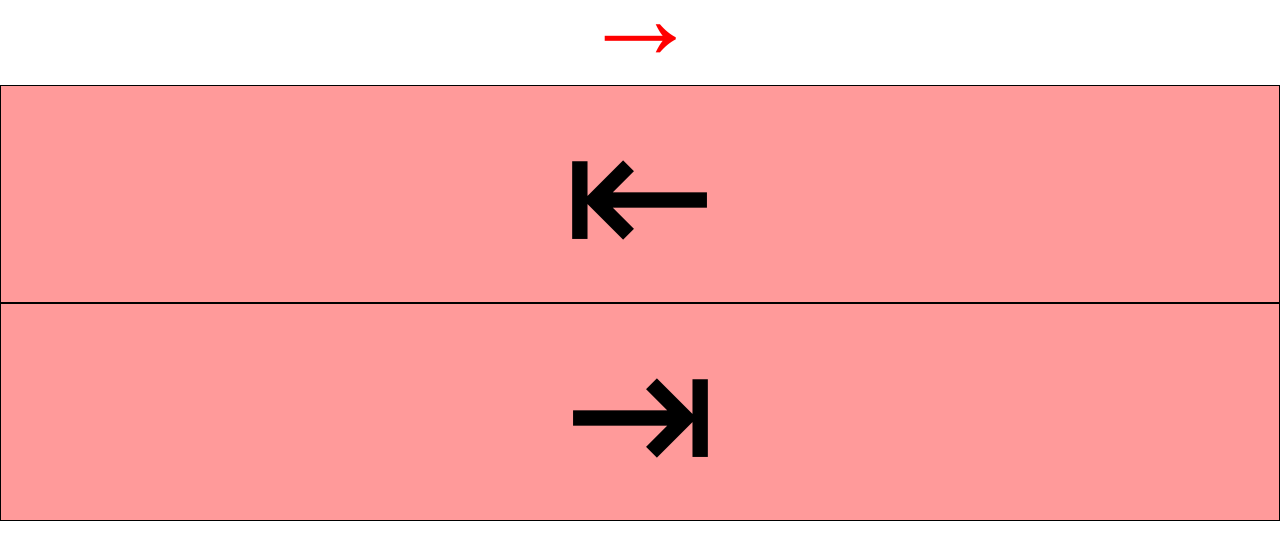
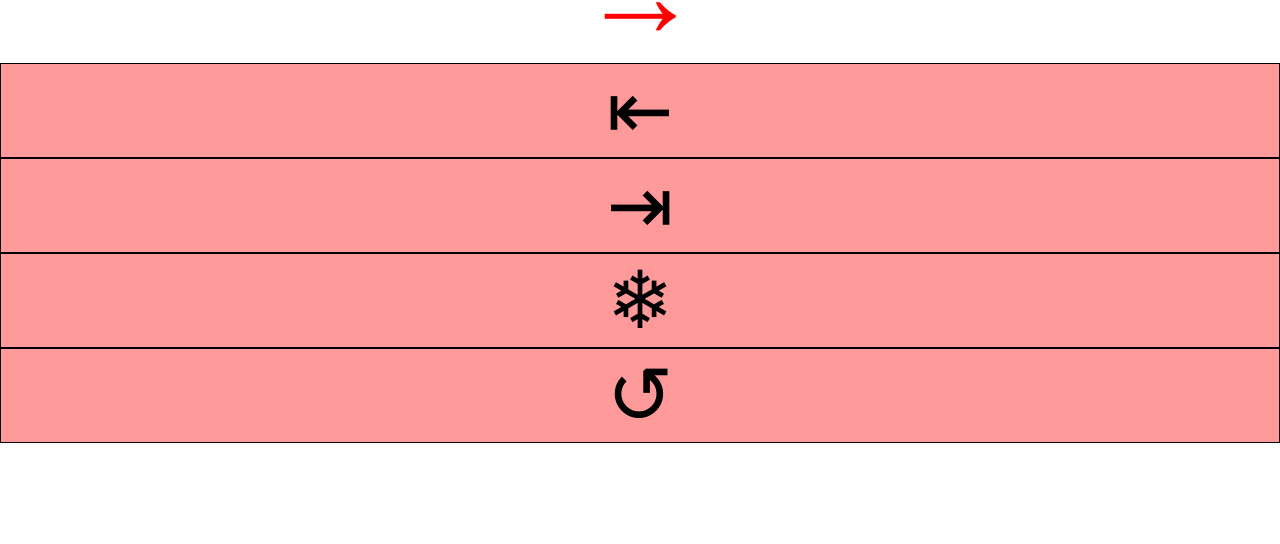
Before and after one commit to wiredawg/sightwords-react, a React app: page / in a window 1280 px wide. Shown: the part 256-800 px from the top of the page. Built offline with nearby package versions, Linux system fonts and the light colour scheme.

Commit message:
Added random and reset buttons

```diff
--- a/src/components/app.js
+++ b/src/components/app.js
@@ -40,7 +40,12 @@ class App extends Component {
                     <h1 className="App-title">My Sight Words</h1>
                 </header>
                 <WordBox word={this.state.wordlist[this.state.cntr]}/>
-                <Controls />
+                <Controls
+                    prevWord={this.prevWordButton}
+                    nextWord={this.nextWordButton}
+                    randWord={this.randWordButton}
+                    reset={this.resetButton}
+                />
             </div>
         );
     }
@@ -51,6 +56,7 @@ class App extends Component {
         let wordlist = Object.keys(Config.words);
 
         let initial_state = {
+            cntr: 0,
             wordlist: wordlist,
             page: Config.words[wordlist[0]],
             max: wordlist.length,
@@ -62,6 +68,33 @@ class App extends Component {
         });
     }
 
+    prevWordButton = () => {
+        let v = (this.state.cntr - 1) % this.state.max;
+        if ( v < 0 ) {
+            v = this.state.max - 1;
+        }
+        this.setState( {cntr: v}, () => {
+            console.log("state: ", this.state);
+        });
+    }
+
+    nextWordButton = () => {
+        this.setState( {cntr: (this.state.cntr + 1) % this.state.max}, () => {
+            console.log("state: ", this.state);
+        });
+    }
+
+    randWordButton = () => {
+        let v = ( Math.floor(Math.random() * 100) ) % this.state.max;
+        this.setState( {cntr: v}, () => {
+            console.log("state: ", this.state);
+        });
+    }
+
+    resetButton = () => {
+        this.init_state();
+    }
+
 }
 
 export default App;
--- a/src/components/controls.js
+++ b/src/components/controls.js
@@ -4,8 +4,10 @@ export default class Controls extends React.Component {
     render() {
         return (
             <div id='controls-wrapper'>
-                <div id='prev-button'>&#x21E4;</div>
-                <div id='next-button'>&#x21E5;</div>
+                <div id='prev-button'  className='control-button' onClick={this.props.prevWord}>&#x21E4;</div>
+                <div id='next-button'  className='control-button' onClick={this.props.nextWord}>&#x21E5;</div>
+                <div id='rand-button'  className='control-button' onClick={this.props.randWord}>&#x2744;</div>
+                <div id='reset-button' className='control-button' onClick={this.props.reset}>&#x21ba;</div>
             </div>
         );
     }
--- a/src/components/wordbox.js
+++ b/src/components/wordbox.js
@@ -2,7 +2,7 @@ import React, { Component } from 'react';
 
 class Arrow extends Component {
     render() {
-        let state = (this.props.state == 1) ? 'active' : 'inactive';
+        let state = (this.props.state === 1) ? 'active' : 'inactive';
         return (
             <div id="arrow" className={state}>&rarr;</div>
         );
@@ -14,7 +14,7 @@ class WordBox extends Component {
         return (
             <div id='wordbox-wrapper'>
                 <div id="wordbox">{this.props.word}</div>
-                <Arrow state="1" />
+                <Arrow state={1} />
             </div>
         );
     }
--- a/src/css/app.css
+++ b/src/css/app.css
@@ -18,9 +18,7 @@ body {
 
 .App-header {
   background-color: #ffbaba;
-  height: 59px;
-  padding: 10px;
-  padding-top: 15px;
+  padding: 1px;
   color: white;
   border-bottom: 1px solid black;
 }
@@ -57,48 +55,19 @@ body {
     color: #000;
 }
 
-#prev-button {
+.control-button {
     text-align:center;
-    font-size: 185px;
+    font-size: 80px;
     border: 1px solid #000;
     background: #FF9A9A;
 }
 
-#prev-button:hover {
-    cursor: pointer;
-    background: #FFBABA;
-    color: white;
-}
-
-#next-button {
-    text-align:center;
-    font-size: 185px;
-    border: 1px solid #000;
-    background: #FF9A9A;
-}
-
-#next-button:hover {
+.control-button:hover {
     cursor: pointer;
     background: #FFBABA;
     color: white;
 }
 
 #rand-button {
-    text-align:center;
-    border: 1px solid #000;
-    padding: 5px;
-    float: right;
     background: #FF9A9A;
 }
-
-#rand-button:hover {
-    cursor: pointer;
-    background: #FFBABA;
-    color: white;
-}
-
-#app-footer {
-    background-color: #FFDADA;
-    padding: 10px;
-    height: 25px;
-}
```
Also changed, not shown: 1 other file.
